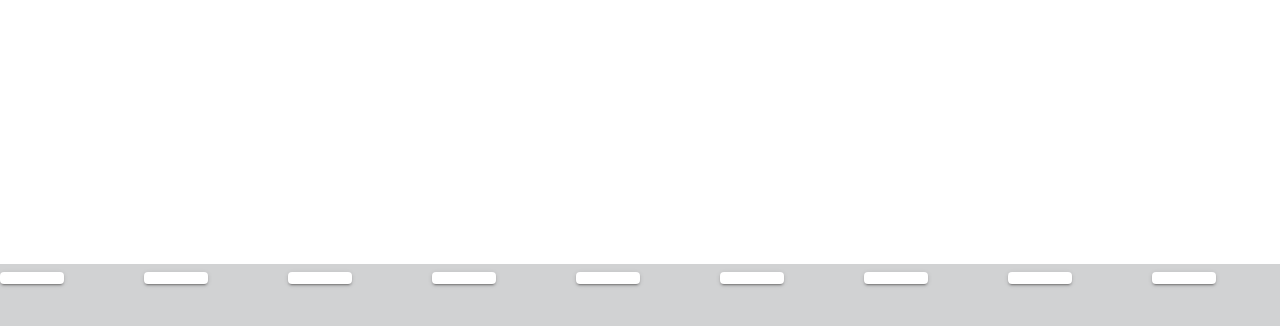
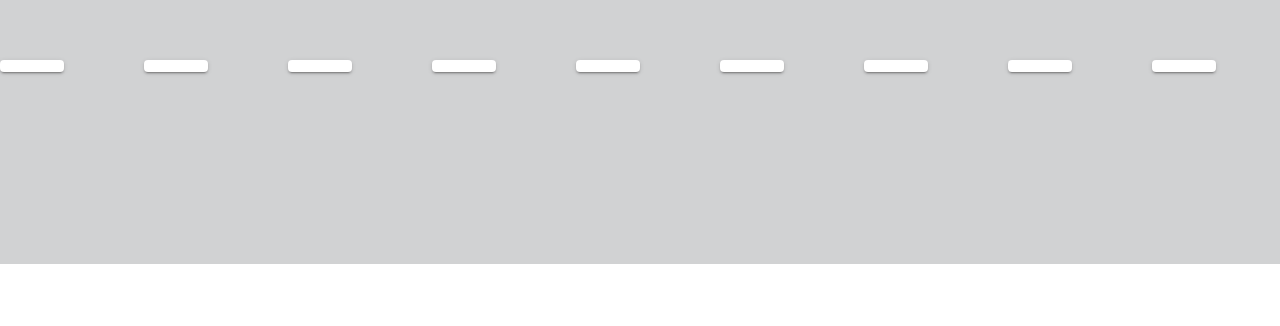
Before and after one commit to chiveslimey/MUI-NextJS-Keyboard, a Next.js app: page / in a window 1280 px wide. Shown: the part 136-462 px from the top of the page. Built offline with nearby package versions, Linux system fonts and the light colour scheme.

Commit message:
Fix Stack styles

```diff
--- a/app/page.tsx
+++ b/app/page.tsx
@@ -17,14 +17,16 @@ function Keyboard(props: {
     return (
       <Stack
        direction="column"
+       spacing={2}
        sx={{
          bgcolor,
          position: 'fixed',
-         bottom: 0,
-         height: "50%",
-         width: "100%",
-      }}
-     >
+         height: '50%',
+         width: '100%',
+         justifyContent: "space-around",
+         alignItems: "stretch",
+       }}
+      >
         <Grid
          container
          spacing={2}
```
